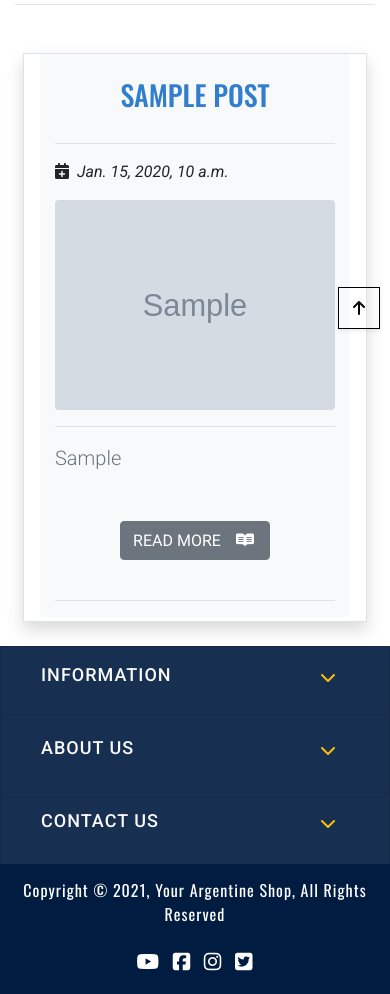
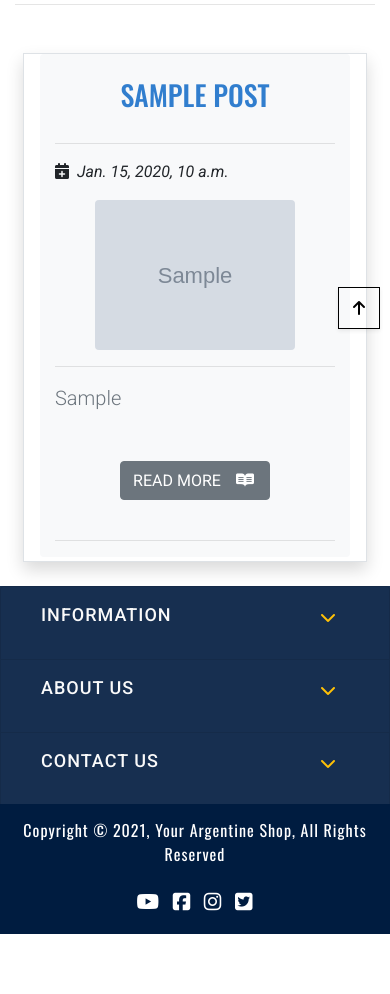
Before and after one commit to cotebarrientos/4th-milestone-project-your-argentine-shop, a Django app: page /blog/ in a window 390 px wide. Shown: the part 505-1499 px from the top of the page. After the commit the page ends 1439 px from the top, so only its background shows below. Run offline with Django 3.2, Linux system fonts and the light colour scheme; tables that the repository leaves empty hold one stand-in row (values such as "Sample post"); grey boxes marked "Sample" are stand-in pictures; some libraries are stand-ins or nearby versions.

Commit message:
Update blog templates
I updated the blog.html file, specifically in the post images, since
now no matter the dimension of the uploaded image, all images will
look the same size. I also added different media queries in order to
make the images adapt to different screen sizes and mobile devices.

```diff
--- a/blog/static/blog/css/blog.css
+++ b/blog/static/blog/css/blog.css
@@ -8,3 +8,35 @@
     height: 50px;
     object-fit: cover;
 }
+
+.img-post {
+    width: 800px;
+    height: 500px;
+    object-fit: cover;
+}
+
+/* -------------------------------- Media Queries */
+
+@media (max-width: 991.98px) {
+    .img-post {
+        width: 500px;
+        height: 300px;
+        object-fit: cover;
+    }
+}
+
+@media (max-width: 767.98px) {
+    .img-post {
+        width: 300px;
+        height: 200px;
+        object-fit: cover;
+    }
+}
+
+@media (max-width: 400px) {
+    .img-post {
+        width: 200px;
+        height: 150px;
+        object-fit: cover;
+    }
+}
--- a/blog/templates/blog/blog.html
+++ b/blog/templates/blog/blog.html
@@ -24,7 +24,7 @@
                     <h3 class="text-uppercase text-center blog-title-color mt-4 pb-3">{{ post.title }}</h3>
                     <hr>
                     <p class="font-italic"><i class="fas fa-calendar-plus mr-2"></i>{{ post.updated_on }}</p>
-                    <img class="img-fluid d-block mx-auto my-auto rounded" alt="{{ post.title }}" src="{{ MEDIA_URL }}{{ post.image }}">
+                    <img class="img-post d-block mx-auto my-auto rounded" alt="{{ post.title }}" src="{{ MEDIA_URL }}{{ post.image }}">
                     <hr>
                     <p class="lead text-justify text-secondary mt-3 mb-5">{{ post.snippet|truncatewords:30 }}</p>
                     <p class="text-center"><a href="{% url 'post_detail' post.id %}"  class="btn btn-secondary rounded-1 mb-4 text-uppercase">
--- a/checkout/templates/checkout/confirmation_emails/confirmation_email_body.txt
+++ b/checkout/templates/checkout/confirmation_emails/confirmation_email_body.txt
@@ -5,9 +5,9 @@ This is a confirmation of your order at Your Argentine Shop. Your order informat
 Order Number: {{ order.order_number }}
 Order Date: {{ order.date }}
 --------------------------------------------------------------
-Order Subtotal: ${{ order.order_subtotal }}
-Delivery: ${{ order.delivery_cost }}
-Order Total: ${{ order.order_total }}
+Order Subtotal: €{{ order.order_subtotal }}
+Delivery: €{{ order.delivery_cost }}
+Order Total: €{{ order.order_total }}
 
 Your order will be shipped to {{ order.street_address1 }} in {{ order.town_or_city }}, {{ order.country }}.
 
--- a/profiles/static/profiles/css/profile.css
+++ b/profiles/static/profiles/css/profile.css
@@ -27,10 +27,6 @@
     min-height: 400px;
 }
 
-.background-test {
-    background-color: burlywood;
-}
-
 .avatar-img {
     width: 150px;
     height: 150px;
--- a/reviews/forms.py
+++ b/reviews/forms.py
@@ -14,9 +14,6 @@ class ReviewCommentForm(forms.ModelForm):
                 'placeholder': 'Comment your review here...',
                 'maxlength': '1000',
             }),
-            'rating' : forms.Select(attrs={
-                'placeholder': 'Select Rating',
-            })
         }
 
     def __init__(self, *args, **kwargs):
--- a/reviews/views.py
+++ b/reviews/views.py
@@ -9,12 +9,10 @@ def review(request):
     """ A view to show all review comments"""
 
     reviews = Review.objects.filter(active=True).order_by('-created_on')
-    review_form = ReviewCommentForm(data=request.POST or None)
 
     template = 'reviews/review.html'
     context = {
         'reviews': reviews,
-        'review_form': review_form,
     }
     return render(request, template, context)
 
```
